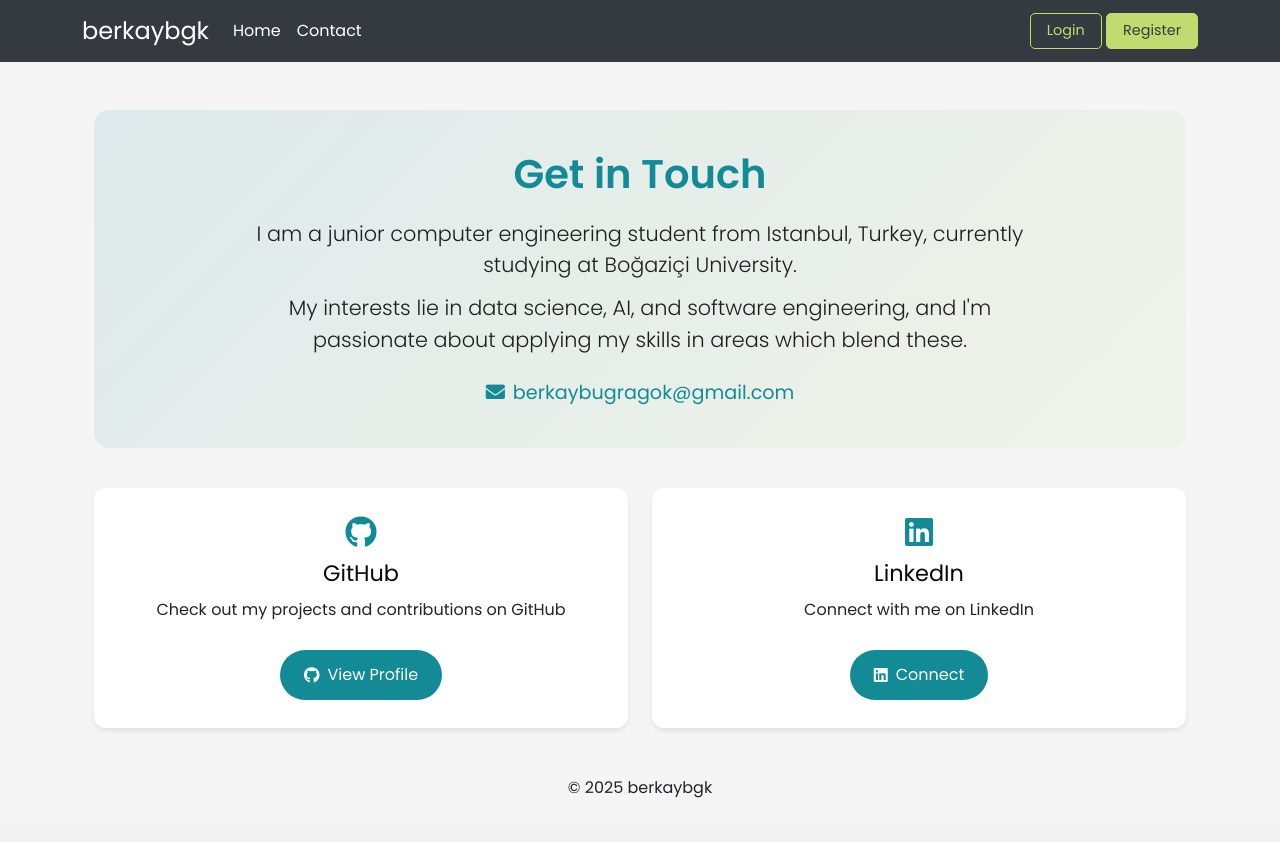
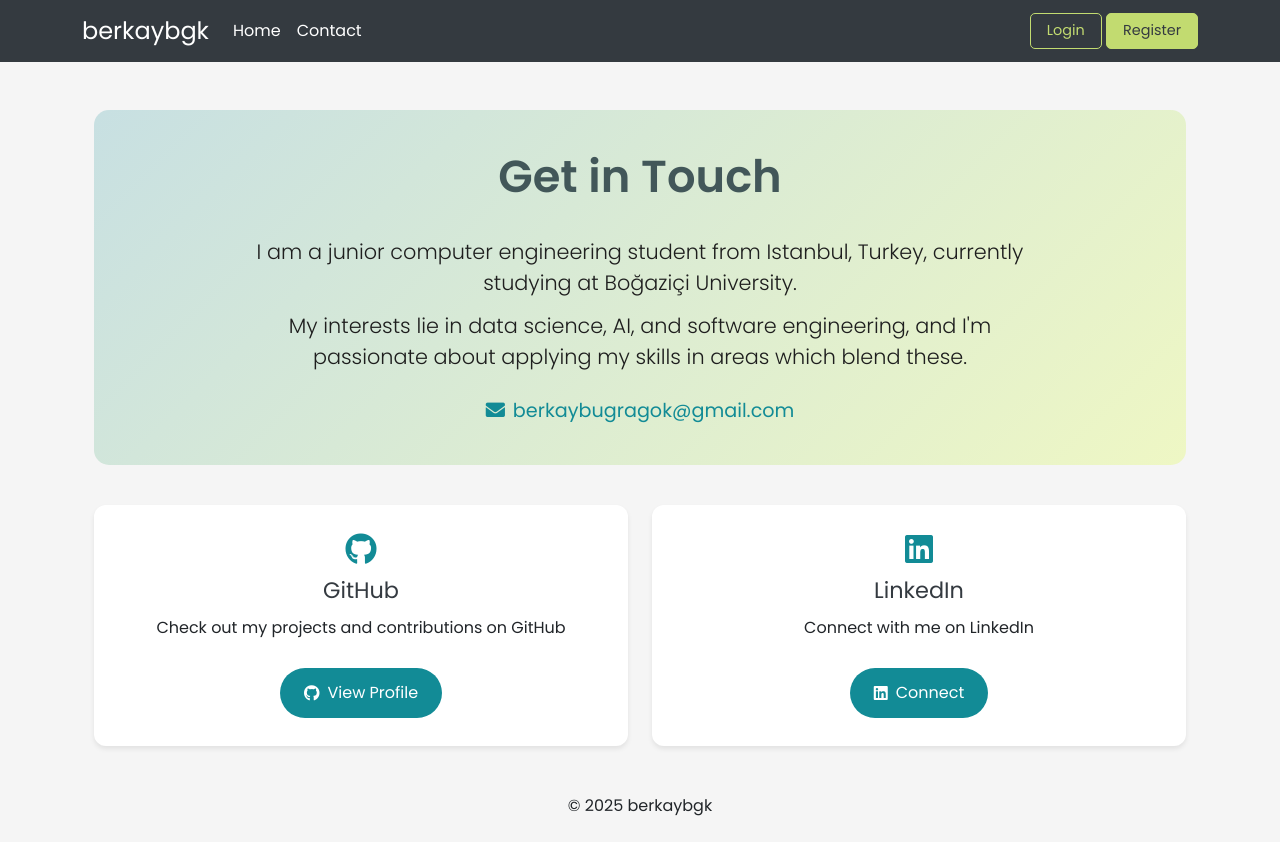
Before and after one commit to berkaybgk/portfolio, a Django app: page /contact/ in a window 1280 px wide. Before the commit the page ends 798 px from the top, so only its background shows below. Run offline with Django 5.2, Linux system fonts and the light colour scheme.

Commit message:
home page modified slightly

```diff
--- a/portfolio/website/templates/website/contact.html
+++ b/portfolio/website/templates/website/contact.html
@@ -7,11 +7,11 @@
     :root {
         --primary: #128b96;
         --secondary: #c2db70;
-        --dark: #090909;
+        --dark: #343a40;
     }
 
     .profile-section {
-        background: linear-gradient(135deg, rgba(18,139,150,0.1) 0%, rgba(194,219,112,0.1) 100%);
+        background: linear-gradient(135deg, rgba(18,139,150,0.2) 0%, rgba(212, 255, 0, 0.2) 100%);
         border-radius: 15px;
         padding: 2.5rem 2rem;
         margin-bottom: 2.5rem;
@@ -19,10 +19,10 @@
     }
 
     .welcome-title {
-        font-size: 2.5rem;
+        font-size: 2.8rem;
         font-weight: 600;
-        margin-bottom: 1.25rem;
-        color: var(--primary);
+        margin-bottom: 2rem;
+        color: #425759;
     }
 
     .lead {
```
Also changed, not shown: portfolio/website/templates/website/index.html (+4 -4 lines), portfolio/website/templates/website/project_detail.html (+28 -10 lines).
